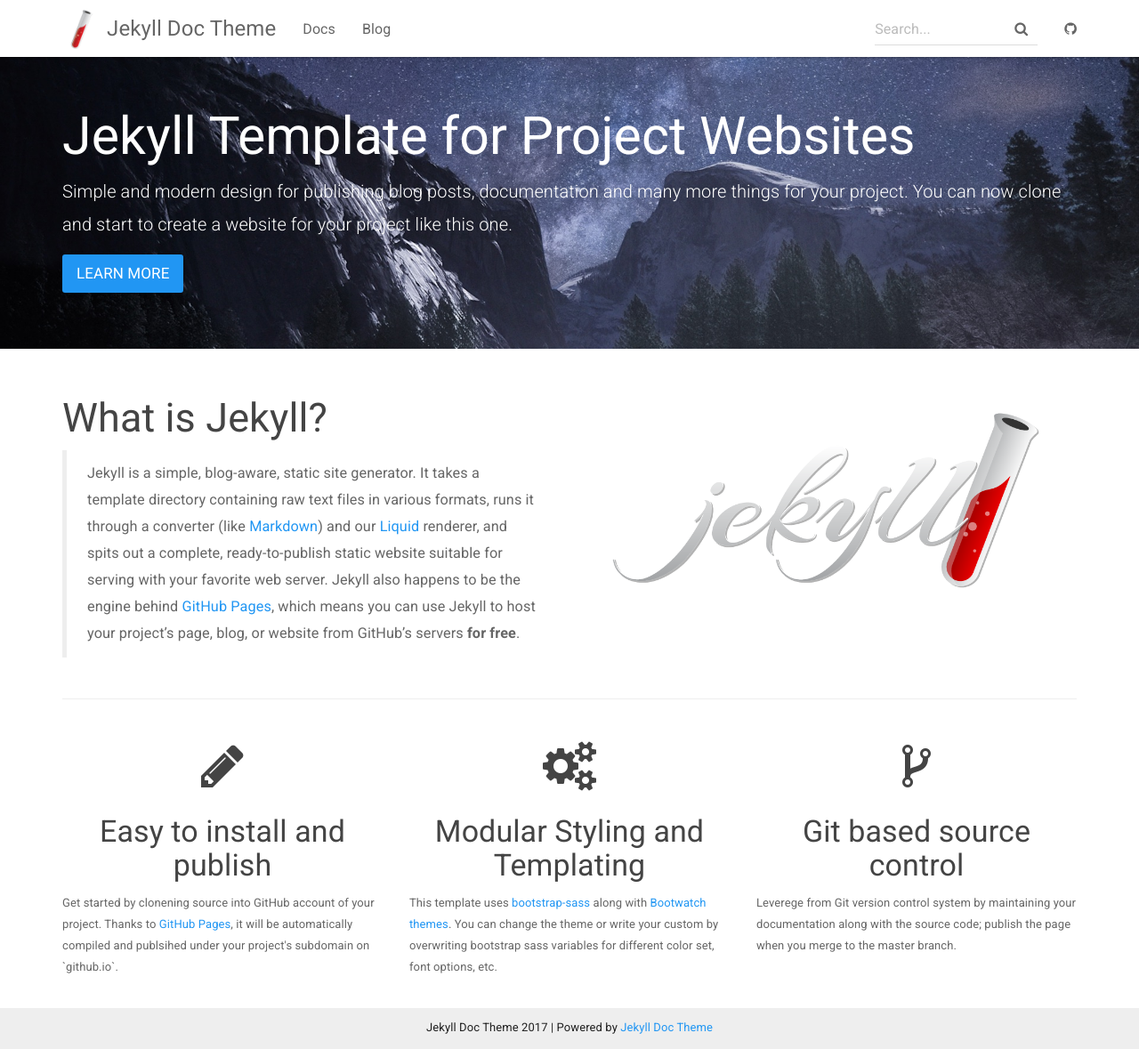
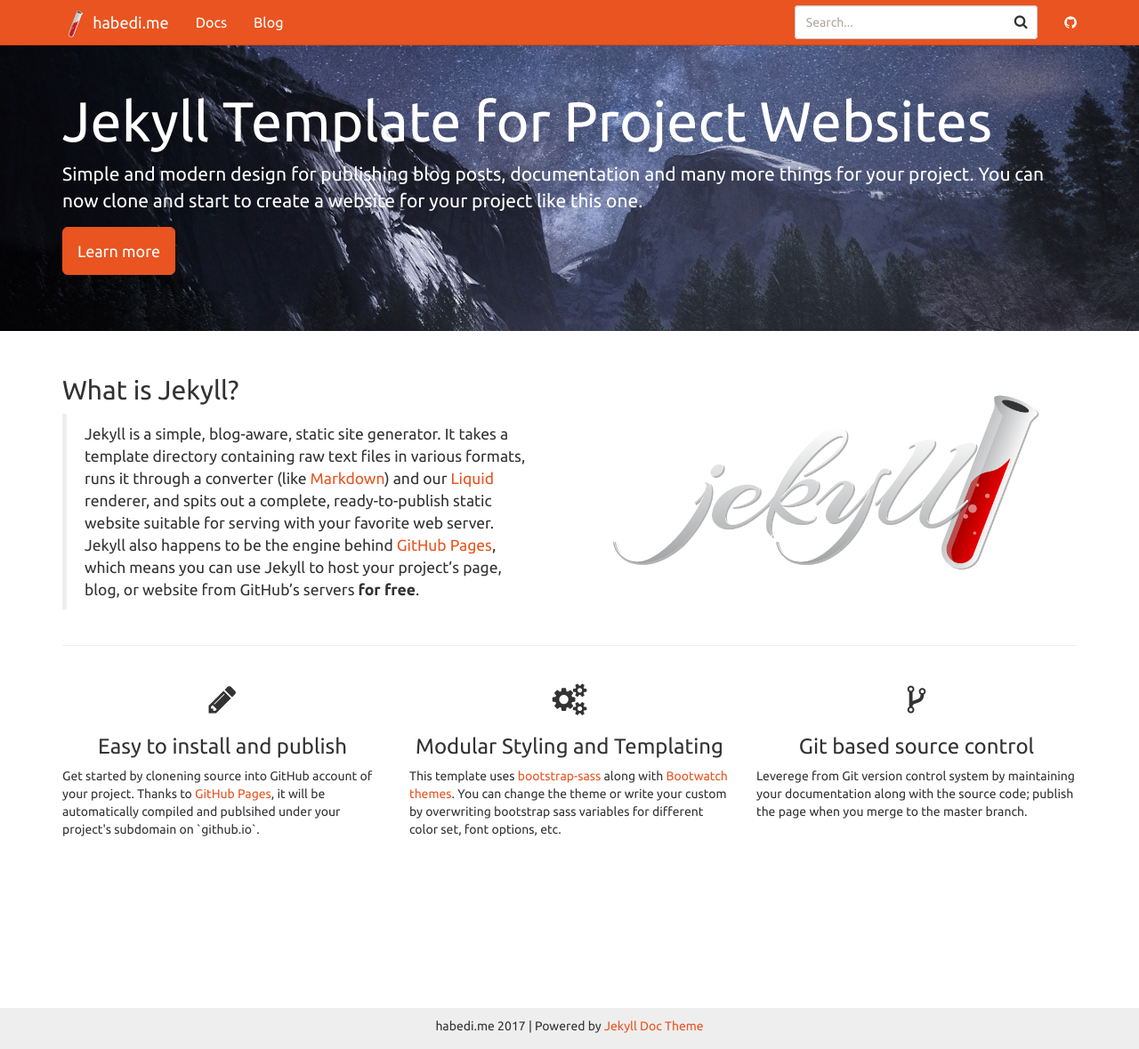
Before and after one commit to Cirice/cirice.github.io, a Jekyll site: the page built from index.html, in a window 1280 px wide and 1179 px high. Shown: the whole window at 89% size. Built offline with Jekyll 4.4.1, drawn with Linux system fonts in a browser that asks for light colours; nearby versions of some CDN libraries.

Commit message:
testing the theme

```diff
--- a/_config.yml
+++ b/_config.yml
@@ -1,18 +1,17 @@
 # Site settings
-title: Jekyll Doc Theme
-email: your-email@domain.com
+title: habedi.me
+email: hassan.abedi.t@gmail.com
 description: >
-  Jekyll Template for Project Websites
-  providing documentation and blog post pages.
+  Our website.
 
 baseurl: "/" # the subpath of your site, e.g. /blog/
-url: https://aksakalli.github.io/jekyll-doc-theme # the base hostname & protocol for your site
-git_address: https://github.com/aksakalli/jekyll-doc-theme
-git_edit_address: https://github.com/aksakalli/jekyll-doc-theme/blob/gh-pages
+url: http://habedi.me # the base hostname & protocol for your site
+git_address: https://github.com/Cirice/cirice.github.io
+git_edit_address: https://github.com/Cirice/cirice.github.io/blob/gh-pages
 
 # theme options from https://bootswatch.com/
 # comment out this to use default Bootstrap
-bootwatch: paper
+bootwatch: united
 
 # Build settings
 markdown: kramdown
@@ -29,7 +28,7 @@
   - .idea/
   - .gitignore
   - README.md
-timezone: Europe/Berlin
+timezone: Asia/Tehran
 defaults:
 - scope:
     path: _posts
```
